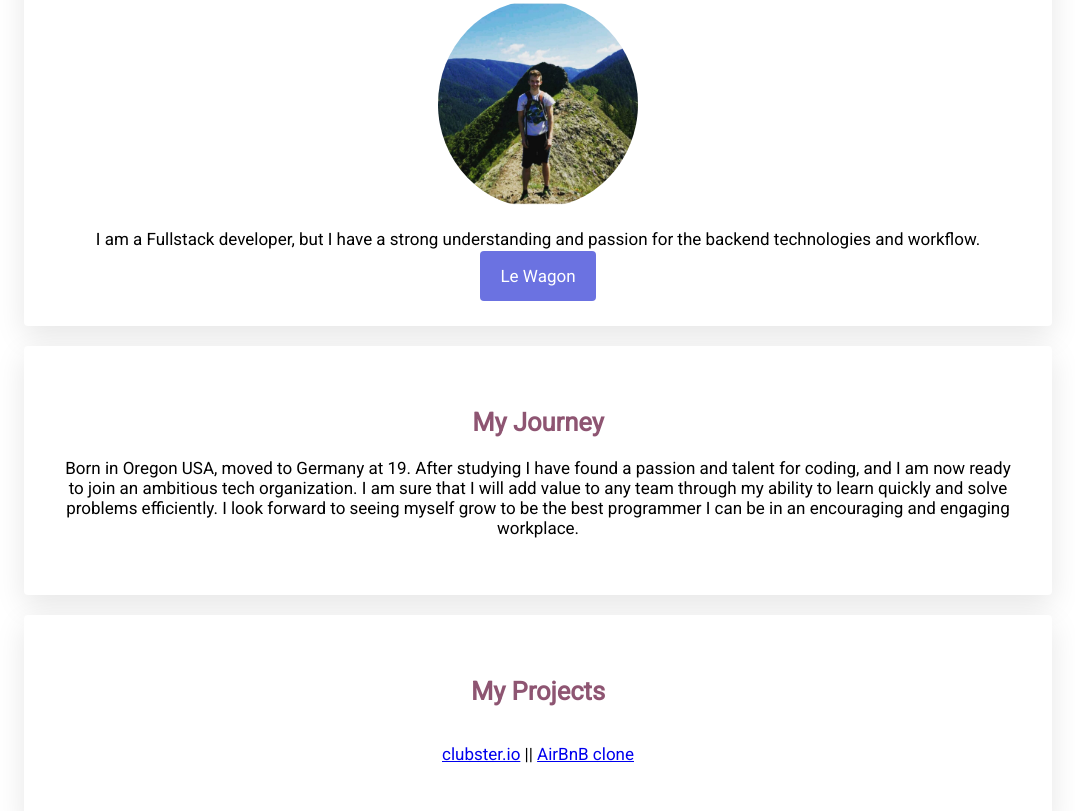
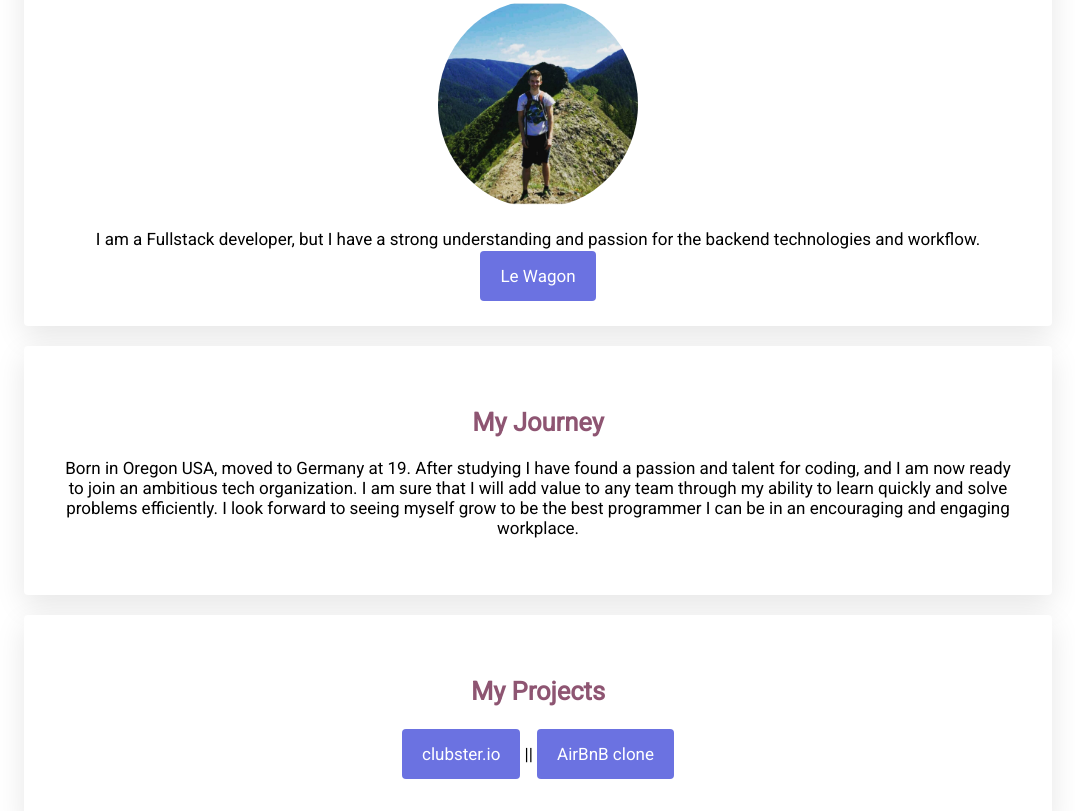
Before and after one commit to derric-d/profile, a plain HTML site: page index.html in a window 1280 px wide. Shown: the part 141-952 px from the top of the page, without its empty margins (102-1177 px from the left). Drawn offline with Linux system fonts and the light colour scheme.

Commit message:
add buttons

```diff
--- a/index.html
+++ b/index.html
@@ -46,8 +46,8 @@
   <div class="container">
     <h2>My Projects</h2>
     <ul>
-      <li><a href="https://www.clubster.io/">clubster.io</a></li> ||
-      <li><a href="https://airbnb-derric-d.herokuapp.com">AirBnB clone</a></li>
+      <li><a class="btn-blue href="https://www.clubster.io/">clubster.io</a></li> ||
+      <li><a class="btn-blue href="https://airbnb-derric-d.herokuapp.com">AirBnB clone</a></li>
     </ul>
   </div>
 
```
